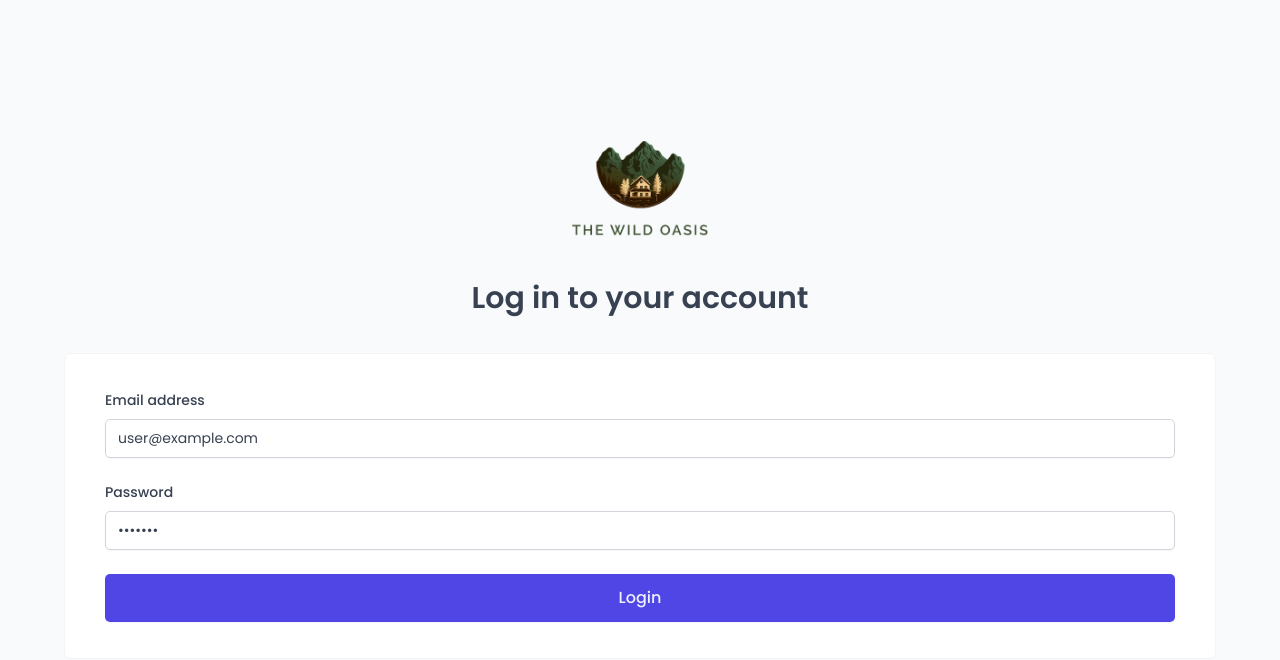
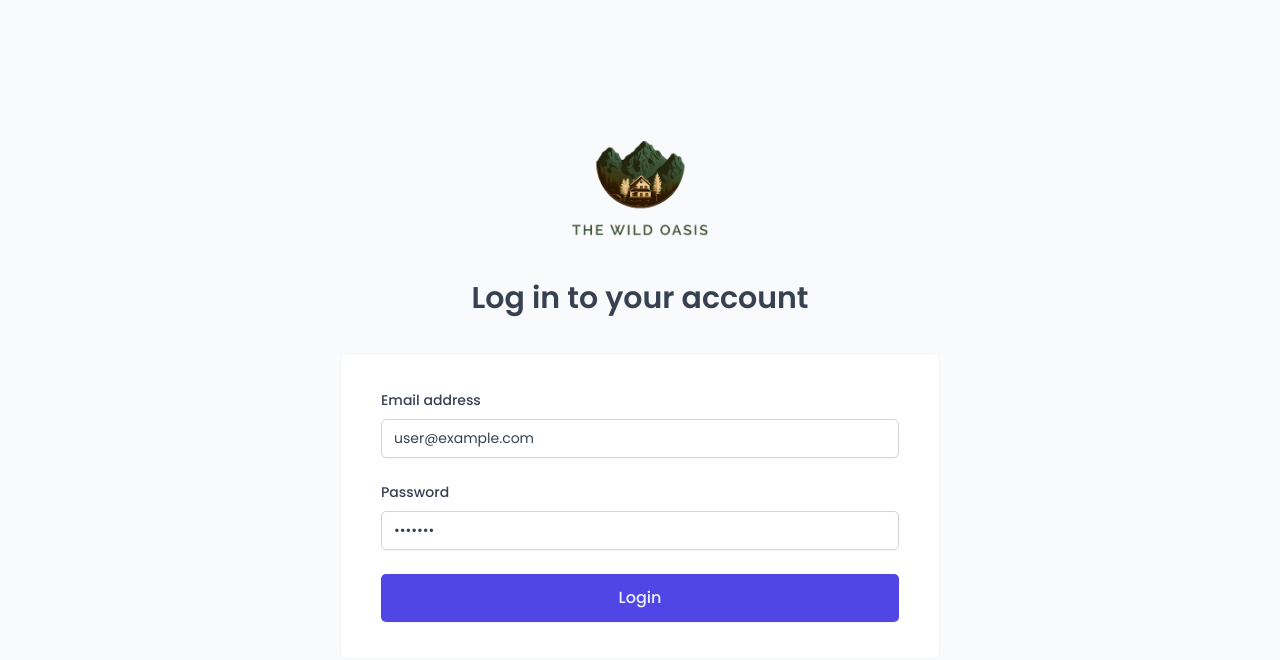
Before and after one commit to tulehuynhnhat/the-wild-oasis-manager, a React (Vite) app: page /login in a window 1280 px wide. Shown: the top 660 px of the page. Built offline with nearby package versions, Linux system fonts and the light colour scheme; a web font is replaced by a local one.

Commit message:
Update login ui

```diff
--- a/src/pages/Login.jsx
+++ b/src/pages/Login.jsx
@@ -6,19 +6,29 @@ import Heading from '../ui/Heading';
 const LoginLayout = styled.main`
   min-height: 100vh;
   display: grid;
-  grid-template-columns: 90%;
+  grid-template-columns: 100%;
   align-content: center;
-  justify-content: center;
+  justify-items: center;
+  padding: 4rem;
+  background-color: var(--color-grey-50);
+`;
+
+const Div = styled.div`
+  display: flex;
+  flex-direction: column;
+  max-width: 60rem;
+  width: 100%;
   gap: 3.2rem;
-  background-color: var(--color-grey-50);
 `;
 
 function Login() {
   return (
     <LoginLayout>
-      <Logo />
-      <Heading as="h4">Log in to your account</Heading>
-      <LoginForm />
+      <Div>
+        <Logo />
+        <Heading as="h4">Log in to your account</Heading>
+        <LoginForm />
+      </Div>
     </LoginLayout>
   );
 }
```
